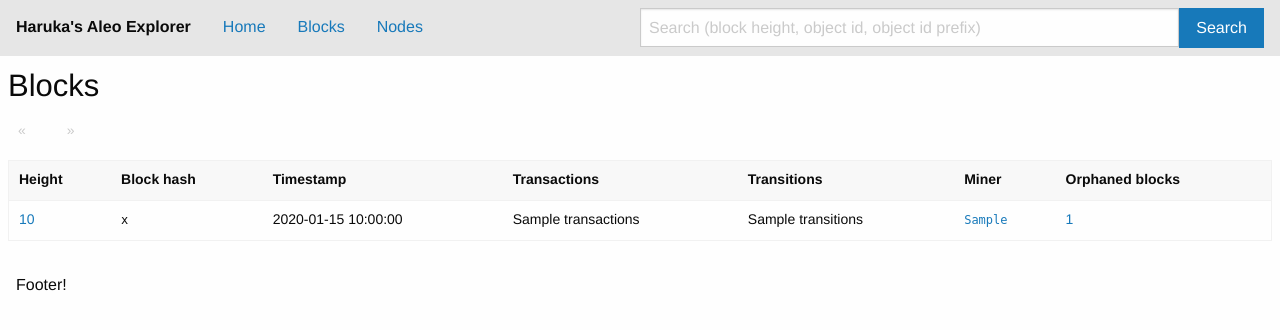
After one commit to HarukaMa/aleo-explorer, a Python web app: template webui/templates/blocks.jinja2 in a window 1280 px wide. The commit adds this page. Shown: the top 330 px of the page. Run offline with Jinja, Linux system fonts and the light colour scheme; the template is opened without the code that fills it: most values are stand-ins (such as "Sample title", 1, 10 or a date in 2020); some libraries are stand-ins or nearby versions.

Commit message:
add block list

```diff
--- a/webui/templates/base.jinja2
+++ b/webui/templates/base.jinja2
@@ -67,6 +67,7 @@
 
         .mono {
             font-family: monospace;
+            font-size: 0.75rem;
         }
     </style>
     {% block head %}{% endblock %}
@@ -79,6 +80,7 @@
             <ul class="menu">
                 <li class="menu-text">Haruka's Aleo Explorer</li>
                 <li><a href="/">Home</a></li>
+                <li><a href="/blocks">Blocks</a></li>
                 <li><a href="/nodes">Nodes</a></li>
             </ul>
         </div>
--- /dev/null
+++ b/webui/templates/blocks.jinja2
@@ -0,0 +1,78 @@
+{% extends "base.jinja2" %}
+
+{% block title %}Blocks - Haruka's Aleo Explorer{% endblock %}
+
+{% block head %}
+    <style>
+
+    </style>
+{% endblock %}
+
+{% block content %}
+
+    <div class="content">
+
+        <div id="header">
+            <h3>Blocks</h3>
+        </div>
+
+        <div id="blocks">
+
+            <nav>
+                <ul class="pagination">
+                    <li class="pagination-previous{% if page == 1 %} disabled{% endif %}">{% if page != 1 %}<a href="/blocks?p={{ page - 1 }}"></a>{% endif %}</li>
+                    {% for p in range(1, ([total_pages, 4] | min)) %}
+                        <li{% if p == page %} class="current"{% endif %}>{% if p != page %}<a href="/blocks?p={{ p }}">{% endif %}{{ p }}{% if p != page %}</a>{% endif %}</li>
+                    {% endfor %}
+                    {% if page > 7 %}
+                        <li class="ellipsis" aria-hidden="true"></li>
+                    {% endif %}
+                    {% for p in range(([4, page - 3] | max), page) %}
+                        <li><a href="/blocks?p={{ p }}">{{ p }}</a></li>
+                    {% endfor %}
+                    {% if page > 3 %}
+                        <li class="current">{{ page }}</li>
+                    {% endif %}
+                    {% for p in range([4, page + 1] | max, [page + 4, total_pages] | min) %}
+                        <li><a href="/blocks?p={{ p }}">{{ p }}</a></li>
+                    {% endfor %}
+                    {% if page < total_pages - 4 %}
+                        <li class="ellipsis" aria-hidden="true"></li>
+                    {% endif %}
+                    {% if page < total_pages %}
+                        <li><a href="/blocks?p={{ total_pages }}">{{ total_pages }}</a></li>
+                    {% endif %}
+                    <li class="pagination-next{% if page == total_pages %} disabled{% endif %}">{% if page != total_pages %}<a href="/blocks?p={{ page + 1 }}"></a>{% endif %}</li>
+                </ul>
+            </nav>
+
+            <table class="unstriped">
+                <thead>
+                <tr>
+                    <th>Height</th>
+                    <th>Block hash</th>
+                    <th>Timestamp</th>
+                    <th>Transactions</th>
+                    <th>Transitions</th>
+                    <th>Miner</th>
+                    <th>Orphaned blocks</th>
+                </tr>
+                </thead>
+                <tbody>
+                {% for block in blocks %}
+                    <tr>
+                        <td><a href="/block?bh={{ block.block_hash }}">{{ block.height }}</a></td>
+                        <td class="mono">{{ block.block_hash_trunc }}</td>
+                        <td>{{ block.timestamp }}</td>
+                        <td>{{ block.transactions }}</td>
+                        <td>{{ block.transitions }}</td>
+                        <td class="mono"><a href="/address?a={{ block.owner }}">{{ block.owner_trunc }}</a></td>
+                        <td><a href="/orphan?h={{ block.height }}">{{ block.orphan_count }}</a></td>
+                    </tr>
+                {% endfor %}
+                </tbody>
+            </table>
+        </div>
+    </div>
+
+{% endblock %}
--- a/webui/templates/orphan.jinja2
+++ b/webui/templates/orphan.jinja2
@@ -16,7 +16,7 @@
             <h3>Orphaned blocks at height {{ height }}</h3>
         </div>
 
-        <div id="recent-blocks">
+        <div id="blocks">
             <table class="unstriped">
                 <thead>
                 <tr>
@@ -28,7 +28,7 @@
                 </tr>
                 </thead>
                 <tbody>
-                {% for block in recent_blocks %}
+                {% for block in blocks %}
                     <tr>
                         <td class="mono"><a href="/block?bh={{ block.block_hash }}">{{ block.block_hash }}</a></td>
                         <td>{{ block.timestamp }}</td>
```
Also changed, not shown: db.py (+30 -3 lines), webui/templates/block.jinja2 (+9 -0 lines), webui/webui.py (+46 -5 lines).
